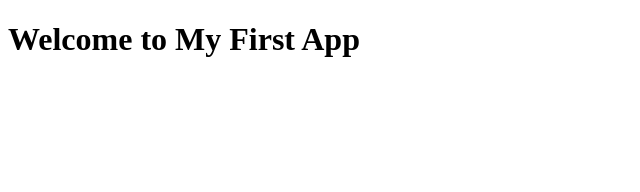
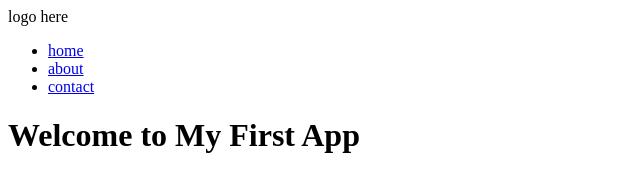
Before and after one commit to Isru96/my-1st-app, a plain HTML site: page index.html in a window 1280 px wide. Shown: the whole page, without its empty margins (0-640 px from the left). Drawn offline with Linux system fonts and the light colour scheme.

Commit message:
Add navigation menu

```diff
--- a/index.html
+++ b/index.html
@@ -6,6 +6,16 @@
     <title>My First App</title>
   </head>
   <body>
+    <header>
+      <div>logo here</div>
+      <nav>
+        <ul>
+          <li><a href="##">home</a></li>
+          <li><a href="##">about</a></li>
+          <li><a href="##">contact</a></li>
+        </ul>
+      </nav>
+    </header>
     <h1>Welcome to My First App</h1>
   </body>
 </html>
```
